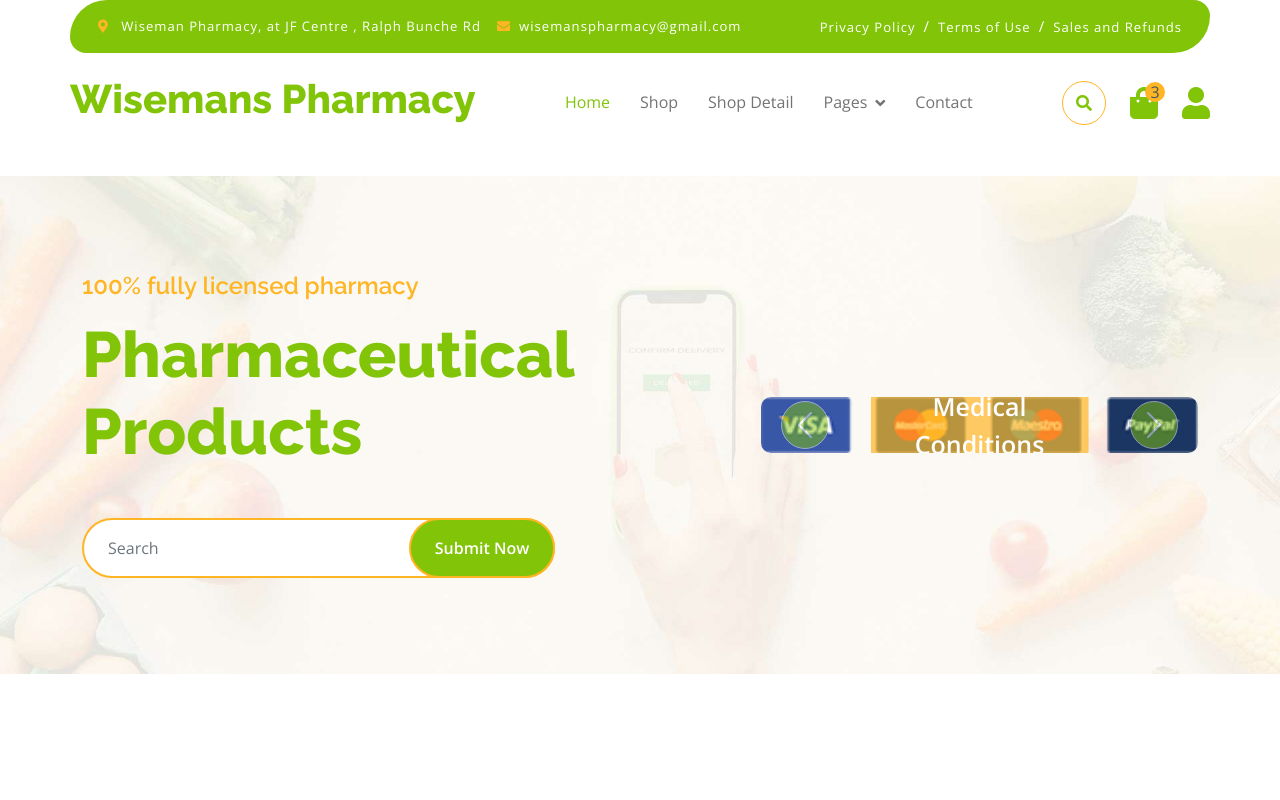
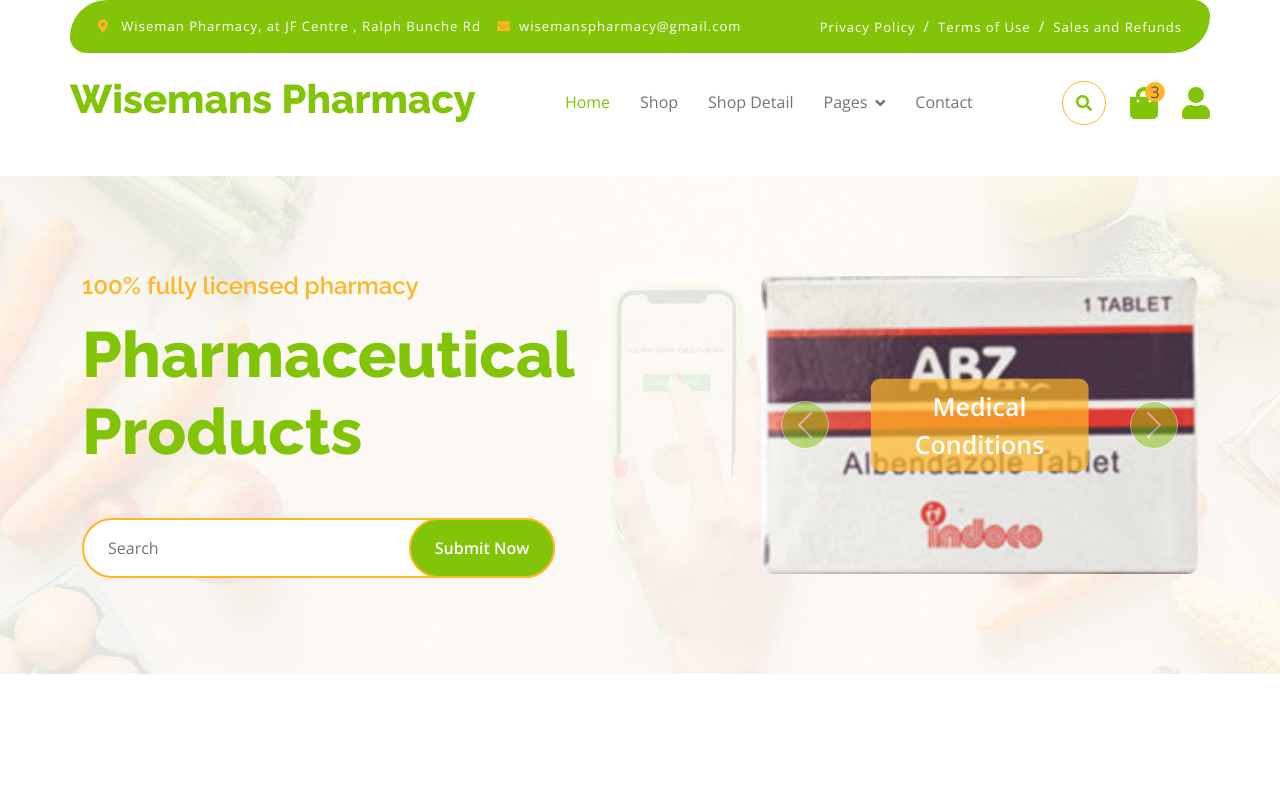
Before and after one commit to collinsamuhaya/wiseman, a plain HTML site: page index.html in a window 1280 px wide. Shown: the top 800 px of the page. Drawn offline with nearby package versions, Linux system fonts and the light colour scheme.

Commit message:
Update index.html

```diff
--- a/index.html
+++ b/index.html
@@ -132,7 +132,7 @@ images<!DOCTYPE html>
                                     <a href="#" class="btn px-4 py-2 text-white rounded">Beauty</a>
                                 </div>
                                 <div class="carousel-item rounded">
-                                    <img src="/wiseman/img/payment.png" class="img-fluid w-100 h-100 rounded" alt="Second slide">
+                                    <img src="/wiseman/img/2.jpg" class="img-fluid w-100 h-100 rounded" alt="Second slide">
                                     <a href="#" class="btn px-4 py-2 text-white rounded">Medical Conditions</a>
                                 </div>
                                 <div class="carousel-item rounded">
```
